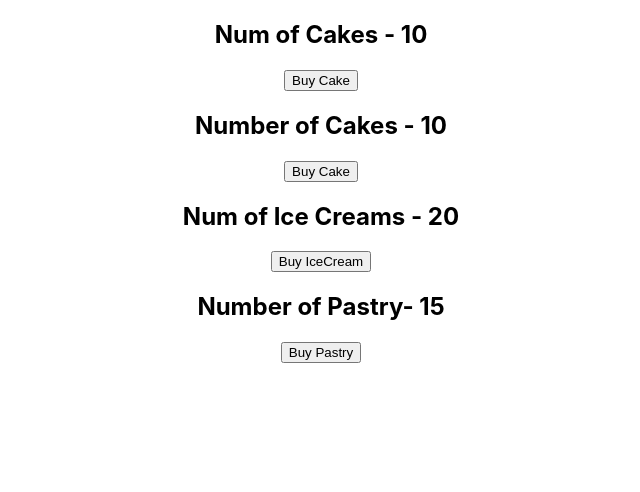
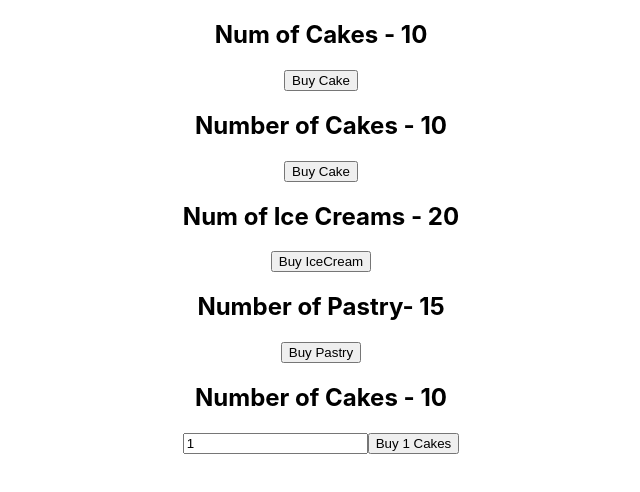
Before and after one commit to WreetSarker/react-redux-demo, a React (Create React App) app: page / in a window 1280 px wide. Shown: the top 492 px of the page, without its empty margins (319-959 px from the left). Built offline with nearby package versions, Linux system fonts and the light colour scheme.

Commit message:
added payload in cake action

```diff
--- a/src/App.js
+++ b/src/App.js
@@ -5,6 +5,7 @@ import CakeContainer from './components/CakeContainer';
 import HooksCakeContainer from './components/HooksCakeContainer';
 import IceCreamContainer from './components/IceCreamContainer';
 import PastryContainer from './components/PastryContainer';
+import NewCakeContainer from './components/NewCakeContainer';
 
 function App() {
   return (
@@ -14,6 +15,7 @@ function App() {
         <CakeContainer></CakeContainer>
         <IceCreamContainer></IceCreamContainer>
         <PastryContainer></PastryContainer>
+        <NewCakeContainer></NewCakeContainer>
       </div>
     </Provider>
   );
--- /dev/null
+++ b/src/components/NewCakeContainer.js
@@ -0,0 +1,31 @@
+import React, { useState } from 'react';
+import { buyCake } from '../redux';
+import { connect } from 'react-redux'
+
+const NewCakeContainer = (props) => {
+
+    const [number, setNumber] = useState(1);
+    return (
+        <div>
+            <h2>Number of Cakes - {props.numOfCakes}</h2>
+            <input type="text" value={number} onChange={e => setNumber(e.target.value)} />
+            <button onClick={() => props.buyCake(number)}>Buy {number} Cakes</button>
+        </div>
+    );
+};
+
+const mapStateToProps = state => {
+    return {
+        numOfCakes: state.cake.numOfCakes
+    }
+}
+
+
+const mapDispatchToProps = dispatch => {
+    return {
+        buyCake: number => dispatch(buyCake(number))
+    }
+}
+
+
+export default connect(mapStateToProps, mapDispatchToProps)(NewCakeContainer);
--- a/src/redux/cake/cakeActions.js
+++ b/src/redux/cake/cakeActions.js
@@ -1,7 +1,8 @@
 import { BUY_CAKE } from './cakeTypes'
 
-export const buyCake = () => {
+export const buyCake = (number = 1) => {
     return {
-        type: BUY_CAKE
+        type: BUY_CAKE,
+        payload: number
     }
 }
--- a/src/redux/cake/cakeReducer.js
+++ b/src/redux/cake/cakeReducer.js
@@ -8,7 +8,7 @@ const cakeReducer = (state = initialState, action) => {
     switch (action.type) {
         case BUY_CAKE: return {
             ...state,
-            numOfCakes: state.numOfCakes - 1
+            numOfCakes: state.numOfCakes - action.payload
         }
 
         default: return state
```
